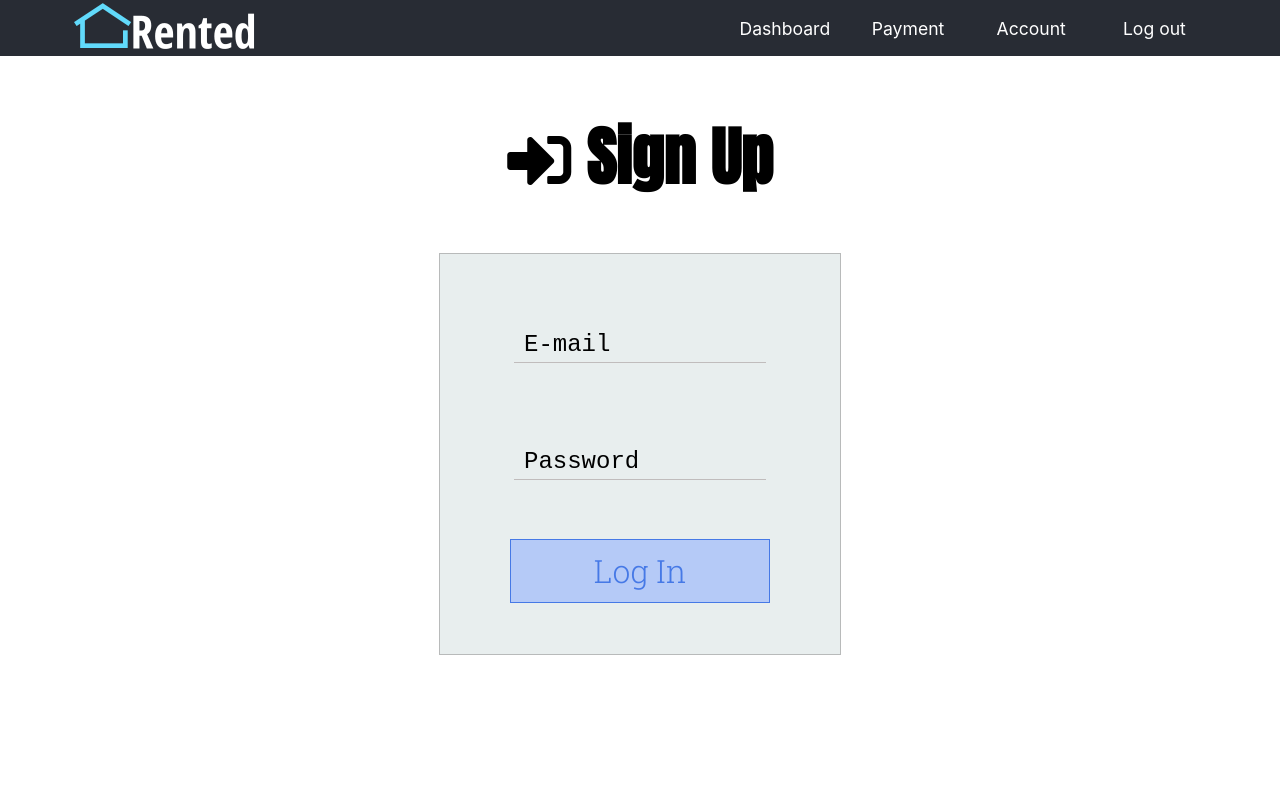
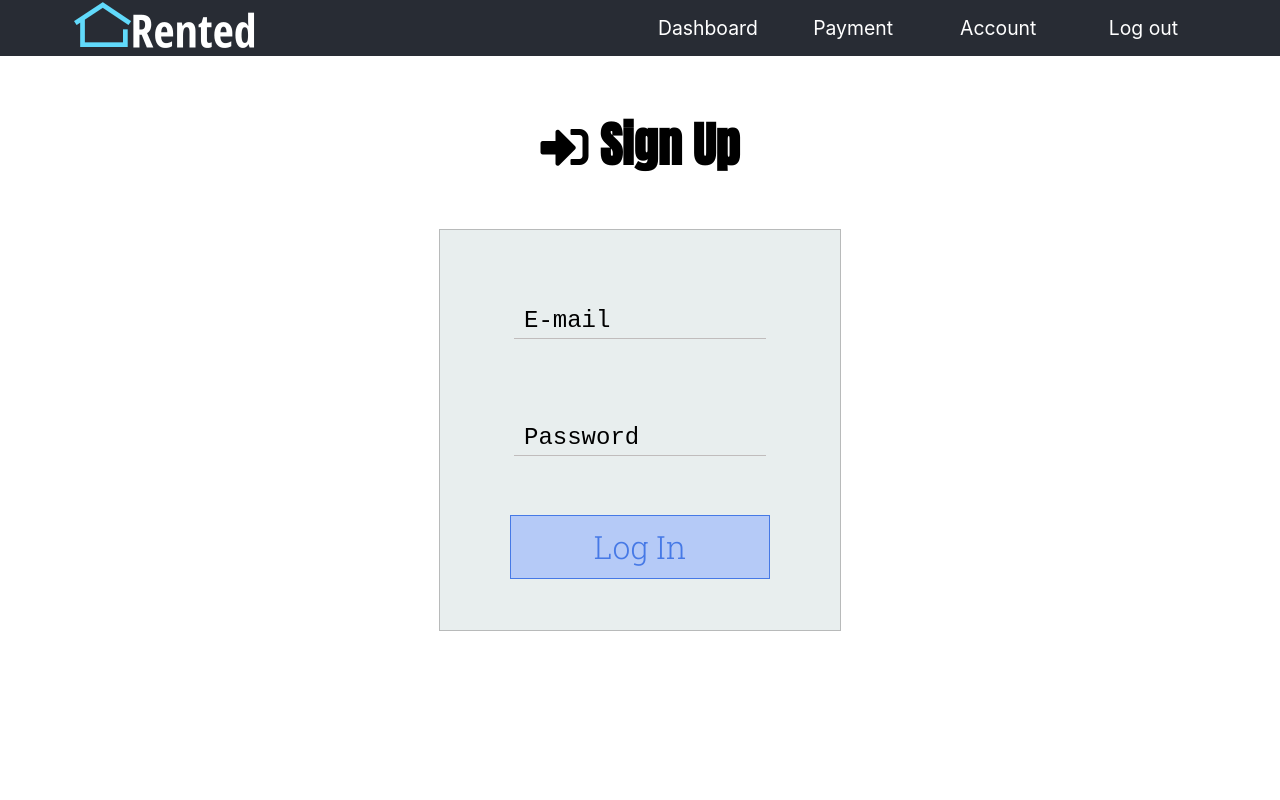
Before and after one commit to waveslin/rented, a React (Create React App) app: page /signup in a window 1280 px wide. Shown: the top 800 px of the page. Built offline with nearby package versions, Linux system fonts and the light colour scheme; a web font is replaced by a local one.

Commit message:
update styling

```diff
--- a/src/App.css
+++ b/src/App.css
@@ -10,3 +10,11 @@
   font-size: calc(10px + 2vmin);
   color: white;
 }
+
+.App-section{
+  max-width: 1500px;
+  min-height: 100vh;
+  box-sizing: border-box;
+  margin: 0 auto;
+  padding: 0;
+}
--- a/src/App.jsx
+++ b/src/App.jsx
@@ -16,6 +16,7 @@ const App = ()=> {
       <VisibilityProvider>
         <Router data-test='App-router'>
           <Navigation data-test='App-navigation' />
+          <section className='App-section'>
             <Switch data-test='App-url-switch' >
               <Route exact path='/' component={Home}/>
               <Route exact path='/contact' component={Contact}/>
@@ -24,6 +25,7 @@ const App = ()=> {
               <Route exact path='/dashboard' component={Dashboard} />
               <Route path='/' component={PageNotFound} />
             </Switch>
+          </section>
           <Footer data-test='App-footer' />
         </Router>
       </VisibilityProvider>
--- a/src/components/Navigation/Navigation.css
+++ b/src/components/Navigation/Navigation.css
@@ -1,6 +1,6 @@
 
 nav{
-    max-width: 1600px;
+    /* max-width: 1600px; */
     height: 3.5rem;
     margin: 0 auot;
     padding: 0 auto;
@@ -9,6 +9,17 @@ nav{
     justify-content: center;
     font-size: 1.1em;
     margin-bottom: 3em;
+}
+
+section.nav-content{
+    max-width: 1500px;
+    height: 3.49rem;
+    margin: 0 auto;
+    padding: 0;
+    background-color: #282c34;
+    display: flex;
+    justify-content: center;
+    font-size: 1.1em;
 }
 
 .nav-logo{
@@ -57,8 +68,9 @@ nav{
 
 .nav-list li{
     height: 100%;
-    margin: 0 1em;
-    width: 5em;
+    margin: 0 0.5em;
+    padding: 0;
+    width: 6.5em;
     box-sizing: border-box;
     display: flex;
     justify-content: center;
@@ -67,6 +79,9 @@ nav{
 
 .nav-list li a,
 .nav-list li a:visited{
+    display: block;
+    width: 100%;
+    text-align: center;
     color: white;
     transition: 100ms ease-in;
 }
@@ -74,7 +89,7 @@ nav{
 
 .nav-list li a:hover{
     color: #61dafb;
-    font-size: 1.1em;
+    font-size: 1.01em;
     font-weight: 500;
 }
 
--- a/src/components/Navigation/Navigation.jsx
+++ b/src/components/Navigation/Navigation.jsx
@@ -35,6 +35,7 @@ const Navigation = ()=> {
 
     return (
         <nav data-test='Navigation-nav'>
+            <section className="nav-content">
                 <div className='nav-logo' data-test='logo-img'>
                     <Link to='/' onClick={resetToggle}>
                         <img src="rented-logo.png" alt=""/>
@@ -51,6 +52,7 @@ const Navigation = ()=> {
                 <ul className={`nav-list${toggle ? ' hide' : ' show'}`} id="menu" data-test='Navigation-link-list'>
                     {links(auth)}
                 </ul>
+            </section>
         </nav>
     );
 }
--- a/src/index.css
+++ b/src/index.css
@@ -29,13 +29,6 @@ code {
     monospace;
 }
 
-main{
-  max-width: 1600px;
-  min-height: 100vh;
-  box-sizing: border-box;
-  margin: 0 auto;
-  padding: 0;
-}
 
 section{
   width: 100%;
```
Lines whose indentation alone changed are shown as unchanged.
